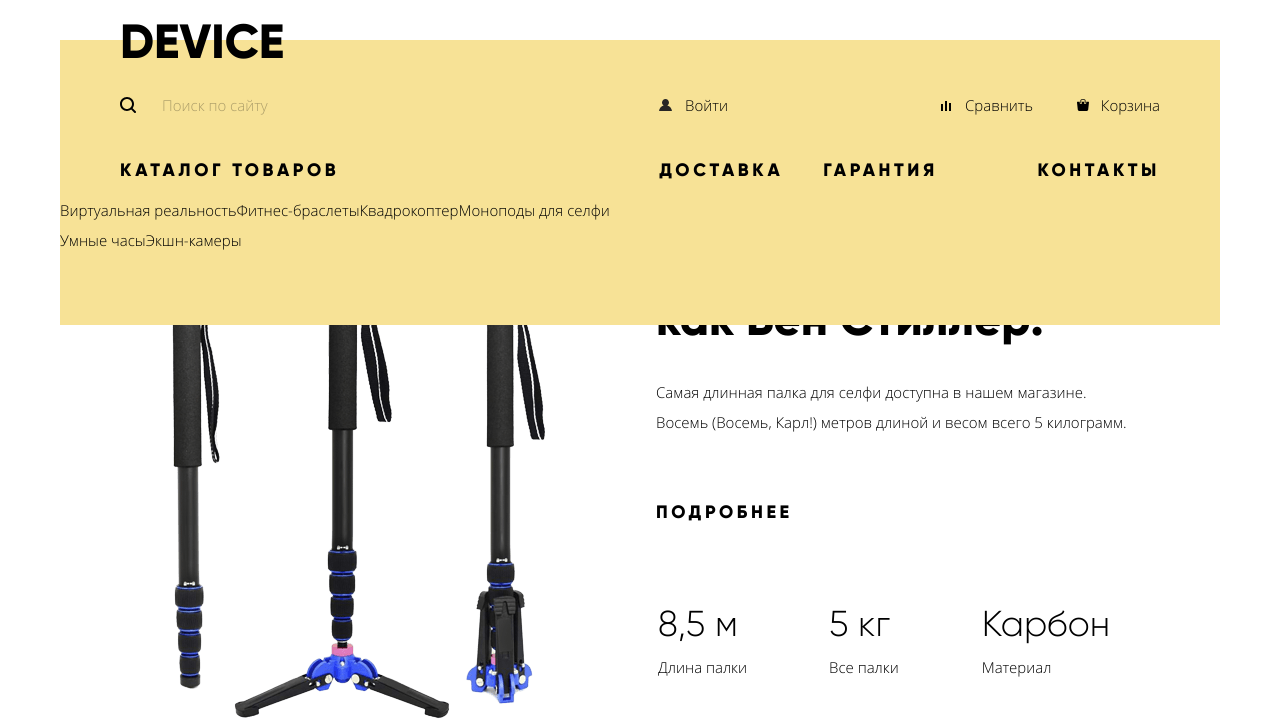
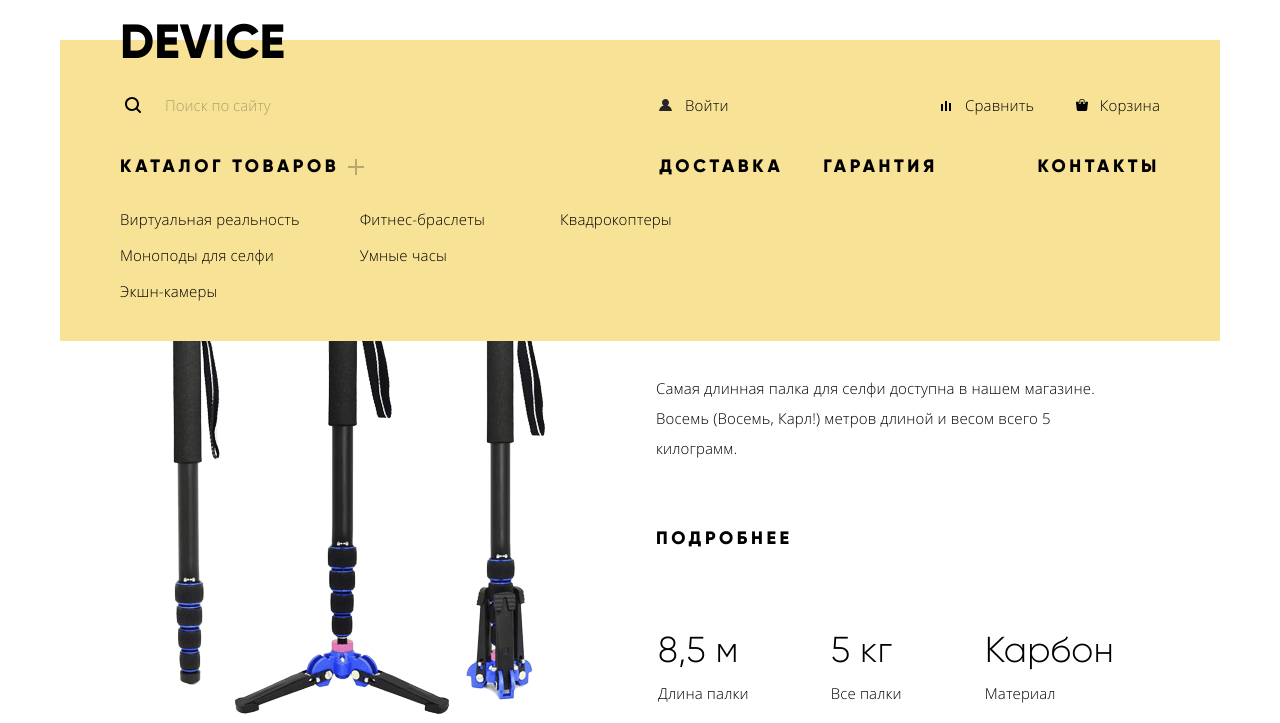
Before and after one commit to phlegmatron/633653-device, a plain HTML site: page index.html in a window 1280 px wide. Shown: the top 723 px of the page. Drawn offline with Linux system fonts and the light colour scheme.

Commit message:
Почти закончил шапку

```diff
--- a/css/style.css
+++ b/css/style.css
@@ -39,6 +39,7 @@ body {
 	font-family: "Open Sans", Arial, sans-serif;
 	font-size: 15px;
 	line-height: 30px;
+	letter-spacing: 0.01em;
 	color: #000000;
 	font-weight: lighter;
 
@@ -106,7 +107,7 @@ a {
 }
 
 .main-navigation-wrapper {
-	margin-bottom: 35px;
+	margin-bottom: 25px;
 
 	display: flex;
 }
@@ -114,9 +115,7 @@ a {
 .search {
 	position: relative;
 
-	width: 400px;
-	margin-right: auto;
-	margin-left: 40px;
+	width: 355px;
 }
 
 .search::before {
@@ -124,7 +123,7 @@ a {
 
 	position: absolute;
 	top: 7px;
-	left: -40px;
+	left: 5px;
 
 	width: 16px;
 	height: 16px;
@@ -136,12 +135,17 @@ a {
 
 .search input[type="search"] {
 	width: 315px;
+	padding-left: 45px;
+	padding-bottom: 10px;
 
 	border: none;
 	background-color: #f7e296;
+	border-bottom: solid 2px rgba(0, 0, 0, 0);
 }
 
 .btn-search {
+	position: absolute;
+
 	font-size: 15px;
 	line-height: 30px;
 	display: none;
@@ -156,6 +160,8 @@ a {
 }
 
 .btn-search:active {
+	display: inline;
+
 	color: rgba(255, 255, 255, 0.3);
 	background-color: #000000;
 }
@@ -177,19 +183,24 @@ a {
 	border-bottom: solid 2px #000000;
 }
 
+.main-navigation input[type="search"]:focus ~ .btn-search {
+	display: inline;
+}
+
 .profile-navigation {
 	display: flex;
 	justify-content: space-between;
 	width: 195px;
 	padding: 0;
 	margin: 0;
+	margin-left: 210px;
 }
 
-.profile-navigation li:first-child {
+.profile-navigation-item:first-child {
 	position: relative;
 }
 
-.profile-navigation li:first-child::before {
+.profile-navigation-item:first-child a::before {
 	content: "";
 
 	position: absolute;
@@ -214,14 +225,14 @@ a {
 	justify-content: space-between;
 	padding: 0;
 	margin: 0;
-	margin-left: 85px;
+	margin-left: auto;
 }
 
-.user-navigation li:first-child {
+.user-navigation-item:first-child {
 	position: relative;
 }
 
-.user-navigation li:first-child::before {
+.user-navigation-item:first-child a::before {
 	content: "";
 
 	position: absolute;
@@ -236,11 +247,11 @@ a {
 	background-position: 0 0;
 }
 
-.user-navigation li:last-child {
+.user-navigation-item:last-child {
 	position: relative;
 }
 
-.user-navigation li:last-child::before {
+.user-navigation-item:last-child a::before {
 	content: "";
 
 	position: absolute;
@@ -261,13 +272,17 @@ a {
 }
 
 .profile-navigation a:hover,
-.user-navigation a:hover {
+.user-navigation a:hover,
+.profile-navigation a:focus,
+.user-navigation a:focus {
 	color: rgba(0, 0, 0, 0.6);
+	opacity: 0.6;
 }
 
 .profile-navigation a:active,
 .user-navigation a:active {
 	color: rgba(0, 0, 0, 0.3);
+	opacity: 0.3;
 }
 
 .site-navigation {
@@ -278,6 +293,31 @@ a {
 
 	display: flex;
 	list-style: none;
+}
+
+.site-navigation > li:first-child {
+	position: relative;
+}
+
+.site-navigation > li:first-child::before {
+	content: "";
+
+	position: absolute;
+	bottom: 6px;
+	right: -25px;
+
+	width: 16px;
+	height: 16px;
+
+	background-image: url(../img/plus-icon.svg);
+	background-repeat: no-repeat;
+	background-position: 0 0;
+	opacity: 0.3;
+}
+
+.site-navigation > li:first-child:hover .header-catalog-list,
+.site-navigation > li:first-child:focus .header-catalog-list {
+	display: flex;
 }
 
 .site-navigation > li:nth-child(2) {
@@ -292,7 +332,8 @@ a {
 	margin-left: auto;
 }
 
-.site-navigation a:hover {
+.site-navigation a:hover,
+.site-navigation a:focus {
 	color: rgba(0, 0, 0, 0.6);
 }
 
@@ -309,25 +350,36 @@ a {
 	letter-spacing: 0.2em;
 }
 
-.header-catalog-container {
+.header-catalog-list {
 	position: absolute;
-	top: 40px;
+	top: 50px;
 	left: -60px;
 
+	display: flex;
 	width: 1160px;
-	min-height: 130px;
+	min-height: 140px;
+	padding: 0;
+	margin: 0;
+
+	line-height: 36px;
 
 	background-color: #f7e296;
+	list-style: none;
 }
 
-.header-catalog-list {
-	display: flex;
-	flex-wrap: wrap;
+.header-catalog-column ul {
 	padding: 0;
 	margin: 0;
-	width: 550px;
 
 	list-style: none;
+}
+
+.header-catalog-column:first-child {
+	margin: 0 60px;
+}
+
+.header-catalog-column:last-child {
+	margin-left: 75px;
 }
 
 .slider {
--- a/index.html
+++ b/index.html
@@ -17,26 +17,38 @@
 	  				<button class="btn-search" type="submit">Найти</button>
 	  			</form>
 	  			<ul class="profile-navigation">
-	  				<li><a class="profile-navigation-item" href="#">Войти</a></li>
+	  				<li class="profile-navigation-item"><a href="#">Войти</a></li>
 	  			</ul>
 	  			<ul class="user-navigation">
-	  				<li><a class="user-navigation-item" href="#">Сравнить</a></li>
-	  				<li><a class="user-navigation-item" href="#">Корзина</a></li>
+	  				<li class="user-navigation-item"><a href="#">Сравнить</a></li>
+	  				<li class="user-navigation-item"><a href="#">Корзина</a></li>
 	  			</ul>
   			</div>
   			<ul class="site-navigation">
   				<li>
   					<a href="#">Каталог товаров</a>
-  					<div class="header-catalog-container">
-	  					<ul class="header-catalog-list">
-	  						<li><a href="#">Виртуальная реальность</a></li>
-	  						<li><a href="#">Фитнес-браслеты</a></li>
-	  						<li><a href="#">Квадрокоптер</a></li>
-	  						<li><a href="catalog-item.html">Моноподы для селфи</a></li>
-	  						<li><a href="#">Умные часы</a></li>
-	  						<li><a href="#">Экшн-камеры</a></li>
-	  					</ul>
-  					</div>
+  					<ul class="header-catalog-list">
+  						<li class="header-catalog-column">
+  							<ul>
+  								<li><a href="#">Виртуальная реальность</a></li>
+		  						<li><a href="catalog-item.html">Моноподы для селфи</a></li>
+		  						<li><a href="#">Экшн-камеры</a></li>
+  							</ul>
+  						</li>
+  						<li class="header-catalog-column">
+  							<ul>
+  								<li><a href="#">Фитнес-браслеты</a></li>
+		  						<li><a href="#">Умные часы</a></li>
+  							</ul>
+  						</li>
+  						<li class="header-catalog-column">
+	  						<ul>
+		  						<li>
+		  							<a href="#">Квадрокоптеры</a>
+		  						</li>
+	  						</ul>
+  						</li>
+  					</ul>
   				</li>
   				<li><a href="#">Доставка</a></li>
   				<li><a href="#">Гарантия</a></li>
```
Also changed, not shown: img/plus-icon.svg (added).
